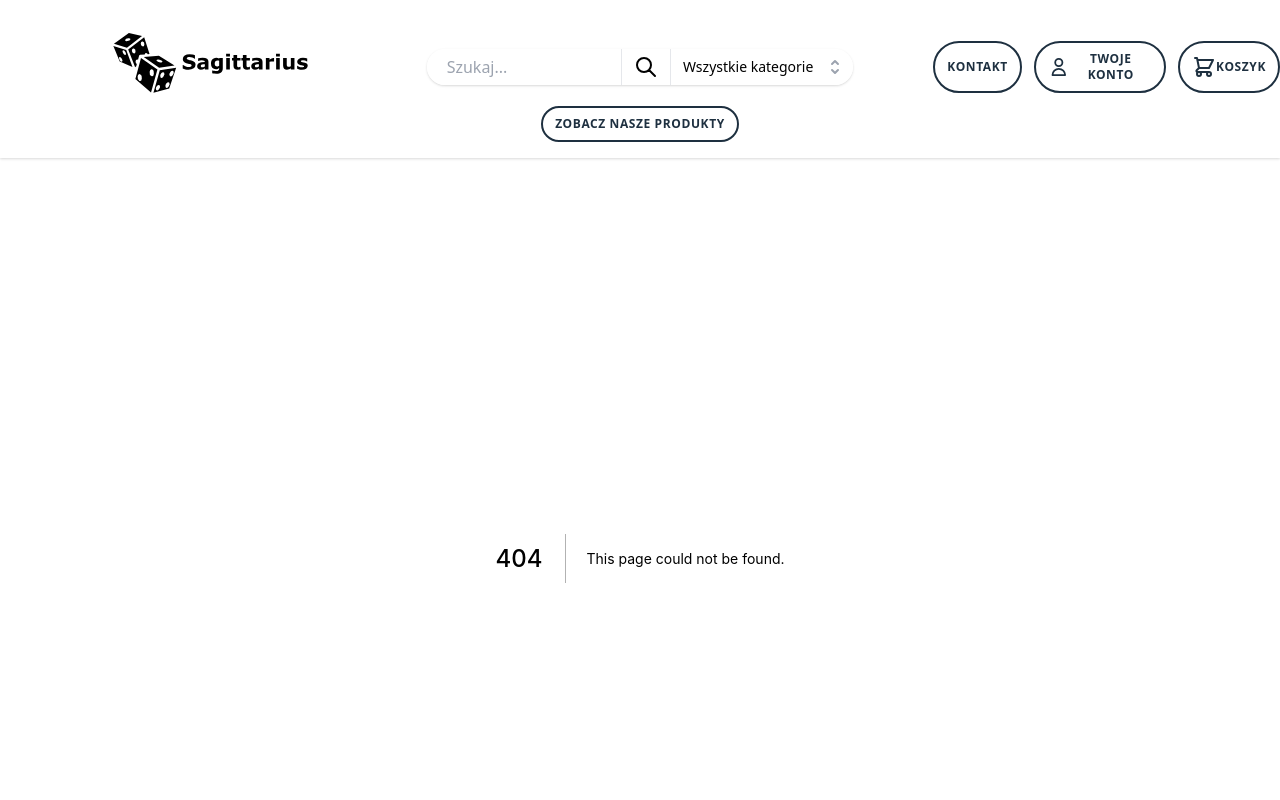
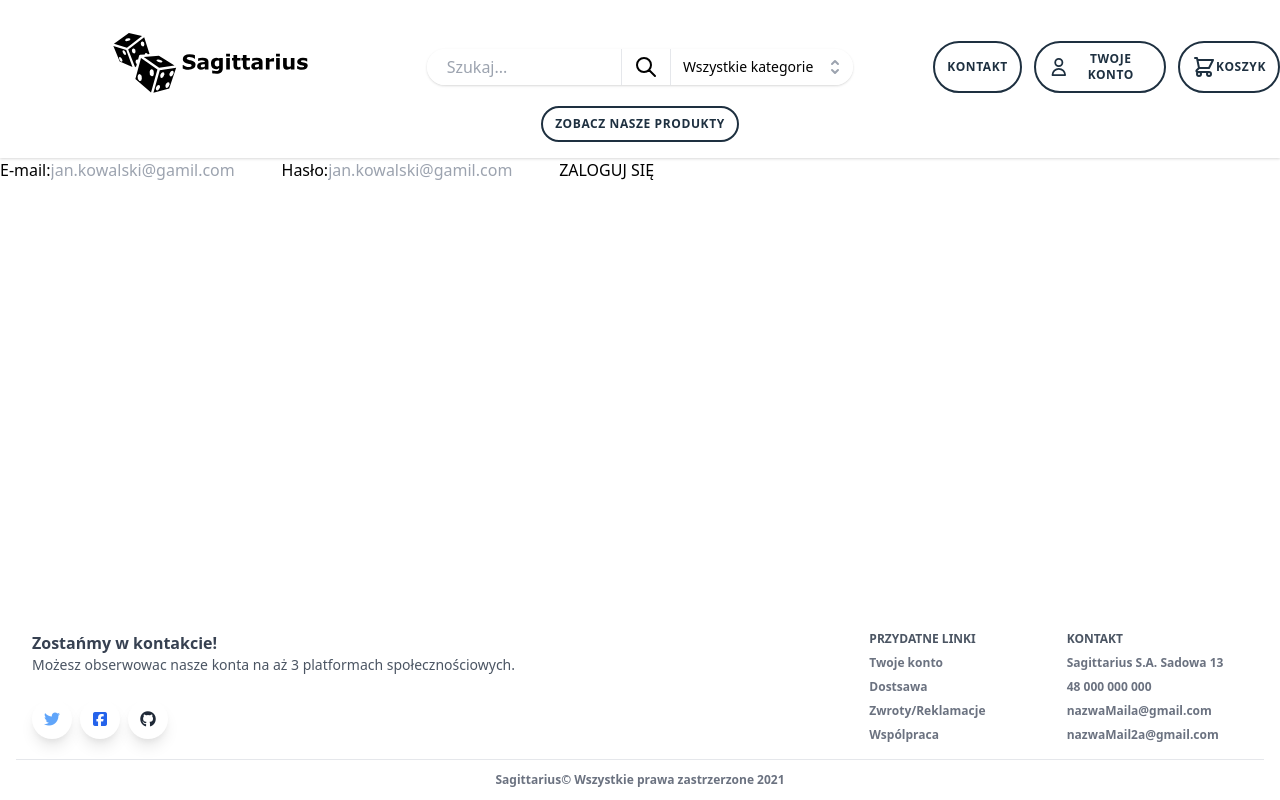
Before and after one commit to Lorn-Hukka/IO, a Next.js app: page /account in a window 1280 px wide. Before the commit this address had no page. Shown: the top 800 px of the page. Built offline with nearby package versions, Linux system fonts and the light colour scheme.

Commit message:
Dodanie podstrony "account"

```diff
--- /dev/null
+++ b/pages/account.js
@@ -0,0 +1,13 @@
+const Account = () => {
+    return (
+        <div>
+        <label htmlFor="email">E-mail:</label>
+        <input type="email" name="email" id="email" placeholder="jan.kowalski@gamil.com" />
+        <label htmlFor="password">Hasło:</label>
+        <input type="password" name="password" id="password" placeholder="jan.kowalski@gamil.com" />
+        <button>ZALOGUJ SIĘ</button>
+        </div>
+    );
+}
+
+export default Account;
```
